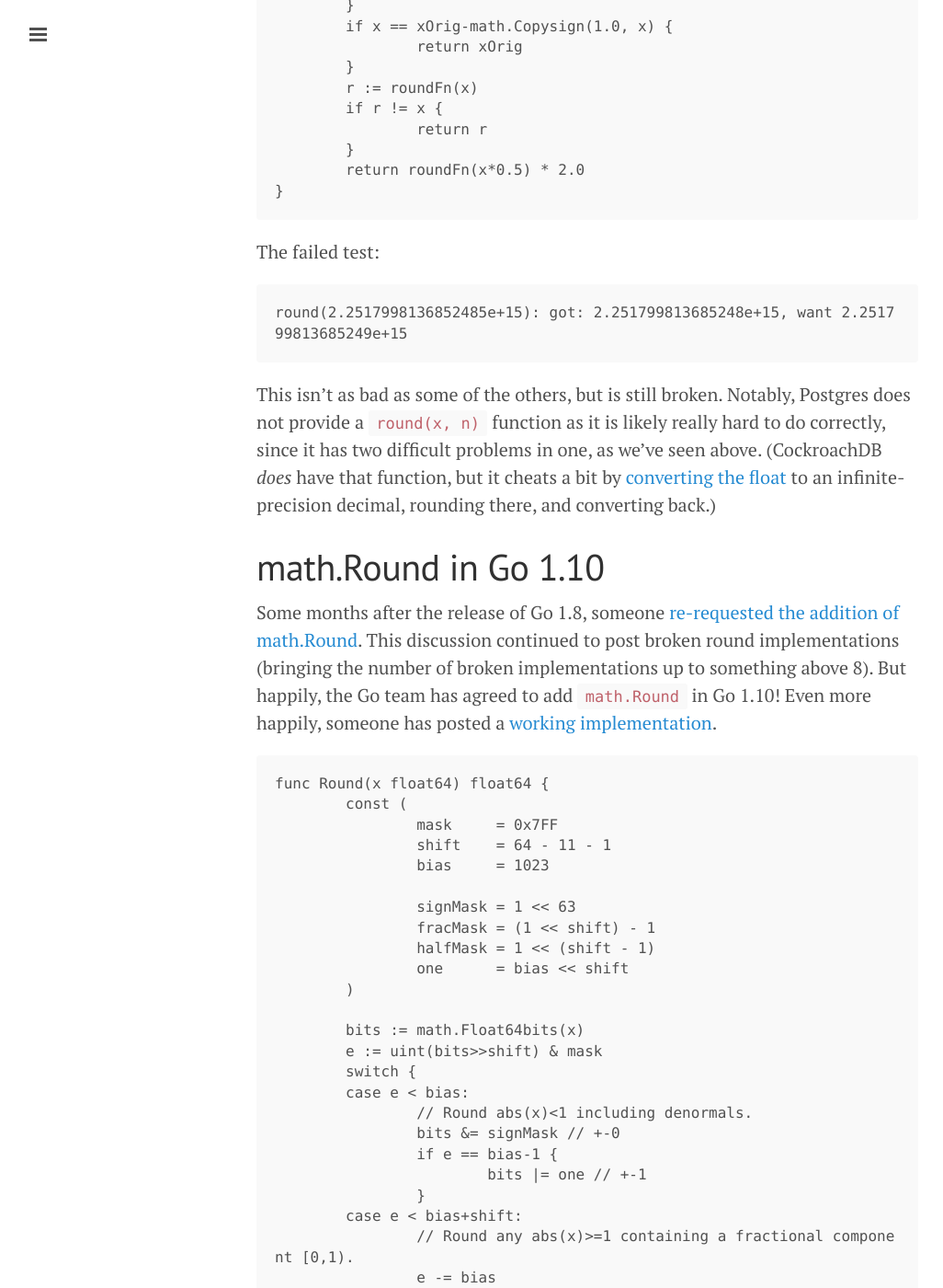
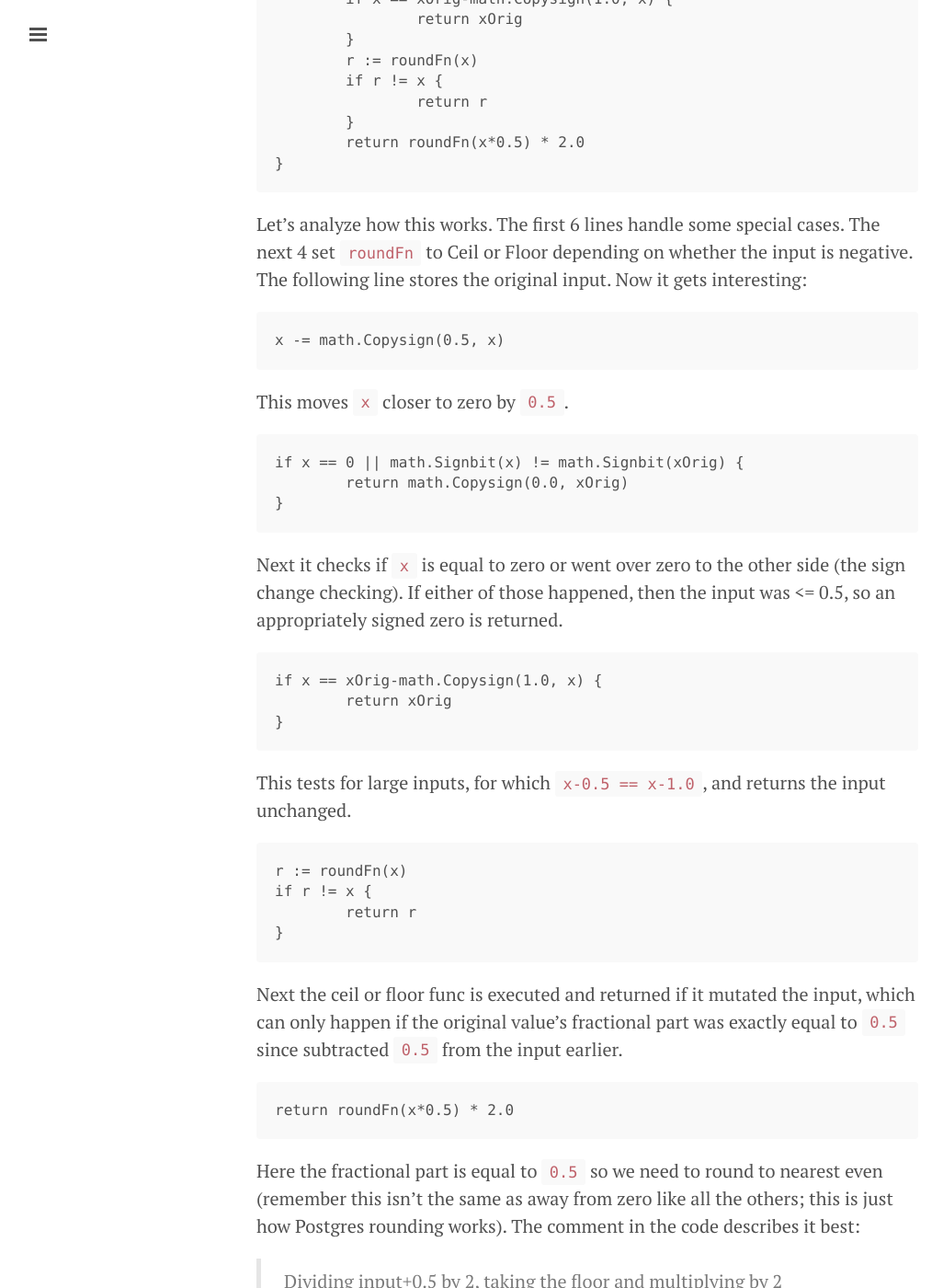
Before and after one commit to mjibson/mjibson.github.io, a Jekyll site: the page built from _posts/2017-07-01-rounding.md, in a window 1280 px wide and 1400 px high, scrolled down 7480 px. Shown: the whole window at 92% size, without its empty margins (1-1027 px from the left). Built offline with Jekyll 4.4.1, drawn with Linux system fonts in a browser that asks for light colours; some of the changed text lies outside the part shown.

Commit message:
review comments; analysis on postgres
I realized the postgres code is correct, it was just doing banker's
rounding. So I added some analysis about how it works.

````diff
--- a/_posts/2017-07-01-rounding.md
+++ b/_posts/2017-07-01-rounding.md
@@ -5,7 +5,7 @@ date: 2017-07-01 00:00
 categories: [go, rounding]
 ---
 
-Rounding in Go is hard to do correctly. That is, given a `float64`, truncate the fractional part (anything right of the decimal point), and add one to the truncated value of the fractional part was >= 0.5. This problem doesn't come up often, but it does enough that as of this writing, the second hit for `goland round` is a [closed issue](https://github.com/golang/go/issues/4594) from the Go project, which declined to add a Round function to the math package. That issue also includes many community contributions about ways to round.
+Rounding in Go is hard to do correctly. That is, given a `float64`, truncate the fractional part (anything right of the decimal point), and add one to the truncated value if the fractional part was >= 0.5. This problem doesn't come up often, but it does enough that as of this writing, the second hit on Google for `golang round` is a [closed issue](https://github.com/golang/go/issues/4594) from the Go project, which declined to add a Round function to the math package. That issue also includes many community contributions about ways to round.
 
 In this blog post I'd like to examine those and other implementations of round and audit them for correctness. We will see that every single one has bugs preventing it's use in production software. So to answer [a question](https://www.reddit.com/r/golang/comments/6kot5d/why_doesnt_math_package_contains_such_obvious/) that appeared while I was writing this blog post: round seems obvious, but is not.
 
@@ -219,7 +219,7 @@ See the highlighted line. This function detects when multiplying by `10^N` will
 
 # Postgres (adapted from C to Go by CockroachDB)
 
-The Postgres comment above is from a round implementation in C. CockroachDB [adopted this to Go](https://github.com/cockroachdb/cockroach/blob/cdfc68af81c962831033098551de3846e409cec1/pkg/sql/parser/builtins.go#L2320) (shown here with comments removed). It implements banker's rounding (round to even), and excluding that difference only fails one test.
+The Postgres comment above is from a round implementation in C. CockroachDB [adopted this to Go](https://github.com/cockroachdb/cockroach/blob/cdfc68af81c962831033098551de3846e409cec1/pkg/sql/parser/builtins.go#L2320) (shown here with comments removed). It implements banker's rounding (round to even), and excluding that difference passes all tests.
 
 ```
 func round(x float64) float64 {
@@ -249,11 +249,44 @@ func round(x float64) float64 {
 }
 ```
 
-The failed test:
+Let's analyze how this works. The first 6 lines handle some special cases. The next 4 set `roundFn` to Ceil or Floor depending on whether the input is negative. The following line stores the original input. Now it gets interesting:
 
-	round(2.2517998136852485e+15): got: 2.251799813685248e+15, want 2.251799813685249e+15
+	x -= math.Copysign(0.5, x)
 
-This isn't as bad as some of the others, but is still broken. Notably, Postgres does not provide a `round(x, n)` function as it is likely really hard to do correctly, since it has two difficult problems in one, as we've seen above. (CockroachDB *does* have that function, but it cheats a bit by [converting the float](https://github.com/cockroachdb/cockroach/blob/cdfc68af81c962831033098551de3846e409cec1/pkg/sql/parser/builtins.go#L1368) to an infinite-precision decimal, rounding there, and converting back.)
+This moves `x` closer to zero by `0.5`.
+
+	if x == 0 || math.Signbit(x) != math.Signbit(xOrig) {
+		return math.Copysign(0.0, xOrig)
+	}
+
+Next it checks if `x` is equal to zero or went over zero to the other side (the sign change checking). If either of those happened, then the input was <= 0.5, so an appropriately signed zero is returned.
+
+	if x == xOrig-math.Copysign(1.0, x) {
+		return xOrig
+	}
+
+This tests for large inputs, for which `x-0.5 == x-1.0`, and returns the input unchanged.
+
+	r := roundFn(x)
+	if r != x {
+		return r
+	}
+
+Next the ceil or floor func is executed and returned if it mutated the input, which can only happen if the original value's fractional part was exactly equal to `0.5` since subtracted `0.5` from the input earlier.
+
+	return roundFn(x*0.5) * 2.0
+
+Here the fractional part is equal to `0.5` so we need to round to nearest even (remember this isn't the same as away from zero like all the others; this is just how Postgres rounding works). The comment in the code describes it best:
+
+> Dividing input+0.5 by 2, taking the floor and multiplying by 2 yields the closest even number.  This part assumes that division by 2 is exact, which should be OK because underflow is impossible here: x is an integer.
+
+We could change this line to round away from zero with:
+
+	return xOrig + math.Copysign(0.5, xOrig)
+
+Which makes this funtion work except when the input is exactly equal to `0.5` or `-0.5`, because those cases are handled specially above.
+
+Notably, Postgres does not provide a `round(x, n)` function as it is likely really hard to do correctly, since it has two difficult problems in one, as we've seen above. (CockroachDB *does* have that function, but it cheats a bit by [converting the float](https://github.com/cockroachdb/cockroach/blob/cdfc68af81c962831033098551de3846e409cec1/pkg/sql/parser/builtins.go#L1368) to an infinite-precision decimal, rounding there, and converting back.)
 
 # math.Round in Go 1.10
 
@@ -339,6 +372,6 @@ This post has mostly described away-from-zero rounding, but there are [many othe
 
 I think the Go team made the correct decision to reconsider the addition of the Round function in the standard library. Without that, we were stuck with lots of broken implementations. It is also no surprise that they chose to not add a function that accepted the number of digits to round, since that adds some additional complication that can quickly break things.
 
-The other insight here is that there are some very subtle issues with floats, and even experts can get them wrong. The "just <one liner>" copy pastes from issues are easy to come up with, but tricky to get correct.
+The other insight here is that there are some very subtle issues with floats, and even experts can get them wrong. The "just `<one liner>`" copy pastes from issues are easy to come up with, but tricky to get correct.
 
 Finally, correctly rounding floating point numbers is ridiculously hard. It is no surprise that Java was broken for 6 major versions (15 years since the release of the Java 1.0 until Java 7). At least Go got there in less time than that.
````
Also changed, not shown: other parts of _posts/2017-07-01-rounding.md (+2 -2 lines).
